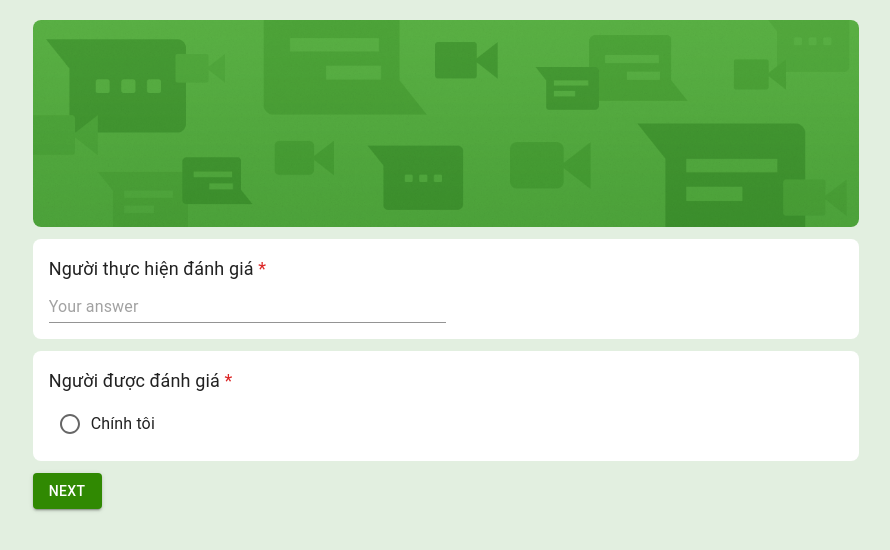
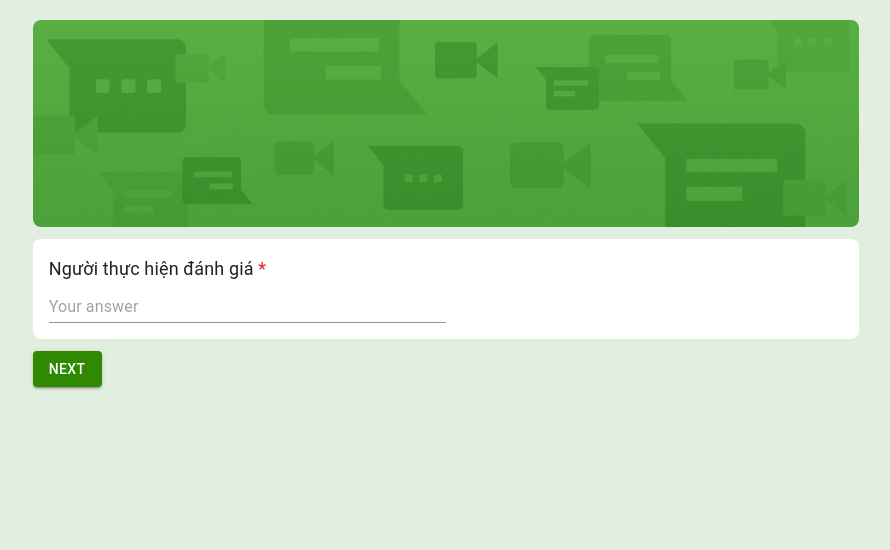
Before and after one commit to abel3t/assessment, a Next.js app: page /khao-sat in a window 1280 px wide. Shown: the top 550 px of the page, without its empty margins (194-1084 px from the left). Built offline with nearby package versions, Linux system fonts and the light colour scheme.

Commit message:
Update paging

```diff
--- a/src/components/Information.tsx
+++ b/src/components/Information.tsx
@@ -1,18 +1,19 @@
 import React, { useState } from 'react';
 import { Input } from '@mui/material';
-import RadioGroup from '@mui/material/RadioGroup';
-import Radio from '@mui/material/Radio';
-import FormControlLabel from '@mui/material/FormControlLabel';
-import { UserWasAssessedTitle, UserWasAssessedType } from '../constant';
+import ErrorIcon from '@mui/icons-material/Error';
+import { useDispatch } from 'react-redux';
+import { updateUserAssess } from '../slices/assessment-questions.slice';
 
-const Information: React.FC = () => {
-  const [ userWasAssessed, setUserWasAssessed ] = useState(-1);
+interface InformationProps {
+  userAssess?: any;
+}
 
-  const handleChange = (event: any) => {
-    setUserWasAssessed(parseInt(event.target.value));
+const Information: React.FC<InformationProps> = ({ userAssess }) => {
+  const dispatch = useDispatch();
+
+  const onChangeUserAssess = (event: any) => {
+    dispatch(updateUserAssess({ ...userAssess, name: event.target?.value || null, hasError: false }));
   };
-
-  let hasError = false;
 
   return (
     <div>
@@ -22,35 +23,23 @@ const Information: React.FC = () => {
       </div>
 
 
-      <div className={`p-2 md:p-3 lg:p-4 mb-3 border-gray-400 rounded-lg bg-white ${hasError &&
+      <div className={`p-2 md:p-3 lg:p-4 mb-3 border-gray-400 rounded-lg bg-white ${userAssess?.hasError &&
       'border border-red-500'}`}>
         <div className="text-lg mb-2">
           Người thực hiện đánh giá <span className="text-red-600">*</span>
         </div>
         <div className="w-1/2">
-          <Input placeholder="Your answer" className="w-full"/>
-        </div>
-      </div>
-
-      <div className={`p-2 md:p-3 lg:p-4 mb-3 border-gray-400 rounded-lg bg-white ${hasError &&
-      'border border-red-500'}`}>
-        <div className="text-lg mb-2">
-          Người được đánh giá <span className="text-red-600">*</span>
+          <Input placeholder="Your answer" className="w-full" value={userAssess?.name || null} onChange={onChangeUserAssess}/>
         </div>
 
-        <RadioGroup
-          aria-label="option"
-          name="controlled-radio-buttons-group"
-          value={userWasAssessed}
-          onChange={handleChange}
-          sx={{ justifyContent: 'space-around' }}
-          className="w-2/3 md:w-1/2"
-        >
-          <FormControlLabel
-            style={{ margin: 0, padding: 0 }}
-            value={UserWasAssessedType.Myself} control={<Radio/>}
-            label={UserWasAssessedTitle[UserWasAssessedType.Myself]}/>
-        </RadioGroup>
+        {
+          userAssess?.hasError &&
+          (
+            <div>
+              <p className="mt-2 text-xs text-red-600"><ErrorIcon className="mr-2"/>Câu hỏi này là bắt buộc</p>
+            </div>
+          )
+        }
       </div>
     </div>
   );
--- a/src/pages/khao-sat.tsx
+++ b/src/pages/khao-sat.tsx
@@ -3,14 +3,21 @@ import { Button } from '@mui/material';
 
 import RatingQuestion from 'components/RatingQuestion';
 import { useAppDispatch, useAppSelector } from 'settings/hook';
-import { updateQuestionError, updateQuestions } from 'slices/assessment-questions.slice';
+import {
+  getUserAssess,
+  updateQuestionError,
+  updateQuestions, updateUserAssess
+} from 'slices/assessment-questions.slice';
 import { getQuestions } from 'slices/assessment-questions.slice';
 import Information from '../components/Information';
 import { LifeTitleNote, LifeType } from '../constant';
 
 const AssessmentPage: React.FC = () => {
   const [ currentPage, setCurrentPage ] = useState(0);
+
   const questions = useAppSelector(getQuestions);
+  const userAssess = useAppSelector(getUserAssess);
+
   const dispatch = useAppDispatch();
 
   useEffect(() => {
@@ -19,8 +26,14 @@ const AssessmentPage: React.FC = () => {
 
   useEffect(() => {
     const defaultQuestions = JSON.parse(localStorage.getItem('assessment-questions') || 'null');
+    const name = localStorage.getItem('assessment-name') || '';
+
     if (defaultQuestions) {
       dispatch(updateQuestions(defaultQuestions));
+    }
+
+    if (name) {
+      dispatch(updateUserAssess({ name }));
     }
   }, []);
 
@@ -29,6 +42,16 @@ const AssessmentPage: React.FC = () => {
   };
 
   const onClickNext = () => {
+    if (!currentPage) {
+      if (!userAssess.name) {
+        dispatch(updateUserAssess({ ...userAssess, hasError: true }))
+      } else {
+        setCurrentPage(currentPage + 1);
+      }
+
+      return;
+    }
+
     let hasError = false;
     let result: any = {};
     Object.values(questions)
@@ -61,9 +84,10 @@ const AssessmentPage: React.FC = () => {
       }
     });
 
-    if (!hasError) {
+    if (!hasError && userAssess.name) {
       localStorage.setItem('assessment-questions', JSON.stringify(questions));
       localStorage.setItem('assessment-result', JSON.stringify(result));
+      localStorage.setItem('assessment-name', userAssess.name)
 
       window.open('/', '_self');
     }
@@ -75,7 +99,7 @@ const AssessmentPage: React.FC = () => {
         {
           !currentPage && (
             <div>
-              <Information/>
+              <Information userAssess={userAssess} />
             </div>
           )
         }
@@ -93,7 +117,9 @@ const AssessmentPage: React.FC = () => {
                 </div>
               </div>
 
-              {Object.values(questions).slice((currentPage - 1) * 7, currentPage * 7).map((question: any, index: number) => {
+              {Object.values(questions)
+                .slice((currentPage - 1) * 7, currentPage * 7)
+                .map((question: any, index: number) => {
                   return (
                     <RatingQuestion
                       index={index + 1}
--- a/src/slices/assessment-questions.slice.ts
+++ b/src/slices/assessment-questions.slice.ts
@@ -8,10 +8,7 @@ import { questions } from '../constant';
 
 export type AssessmentQuestionState = {
   questions: any,
-  name: string,
-  userAssess: string,
-  userWasAssessed: string,
-  result: any
+  userAssess: Record<string, any>
 };
 
 const initialState: AssessmentQuestionState = {
@@ -19,10 +16,7 @@ const initialState: AssessmentQuestionState = {
     acc[question.id] = { ...question };
     return acc;
   }, {}),
-  result: null,
-  name: '',
-  userAssess: '',
-  userWasAssessed: ''
+  userAssess: {}
 };
 
 export const assessmentQuestionSlice = createSlice({
@@ -44,17 +38,8 @@ export const assessmentQuestionSlice = createSlice({
         state.questions[id] = { ...state.questions[id], hasError };
       }
     },
-    updateResult: (state, action: PayloadAction<any>) => {
-      state.result = action.payload;
-    },
-    updateName: (state, action: PayloadAction<any>) => {
-      state.name = action.payload;
-    },
     updateUserAssess: (state, action: PayloadAction<any>) => {
-      state.name = action.payload;
-    },
-    updateUserWasAssessed: (state, action: PayloadAction<any>) => {
-      state.name = action.payload;
+      state.userAssess = action.payload;
     }
   }
 });
@@ -63,9 +48,10 @@ export const {
   updateQuestionValue,
   updateQuestionError,
   updateQuestions,
-  updateResult
+  updateUserAssess
 } = assessmentQuestionSlice.actions;
 
 export const getQuestions = (state: RootState) => state.assessmentQuestion.questions;
+export const getUserAssess = (state: RootState) => state.assessmentQuestion.userAssess;
 
 export default assessmentQuestionSlice.reducer;
```
Lines whose indentation alone changed are shown as unchanged.
